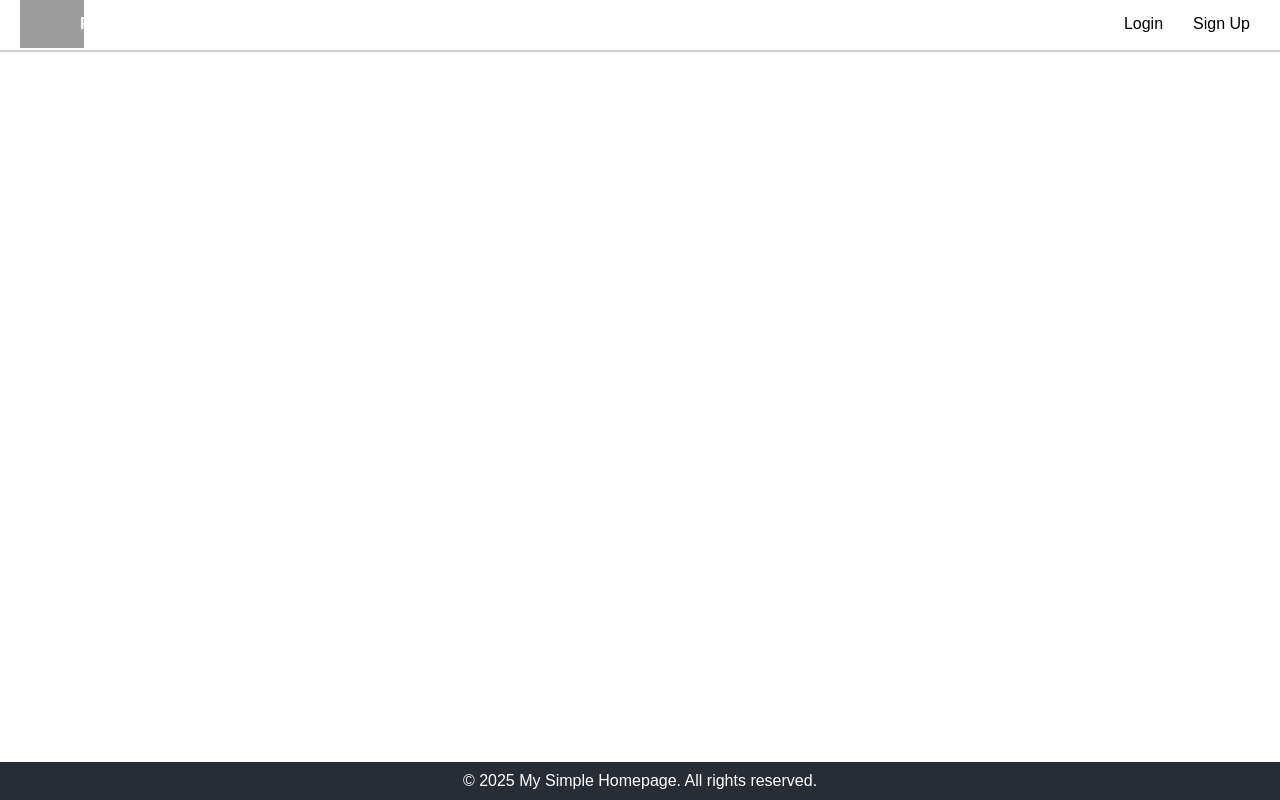
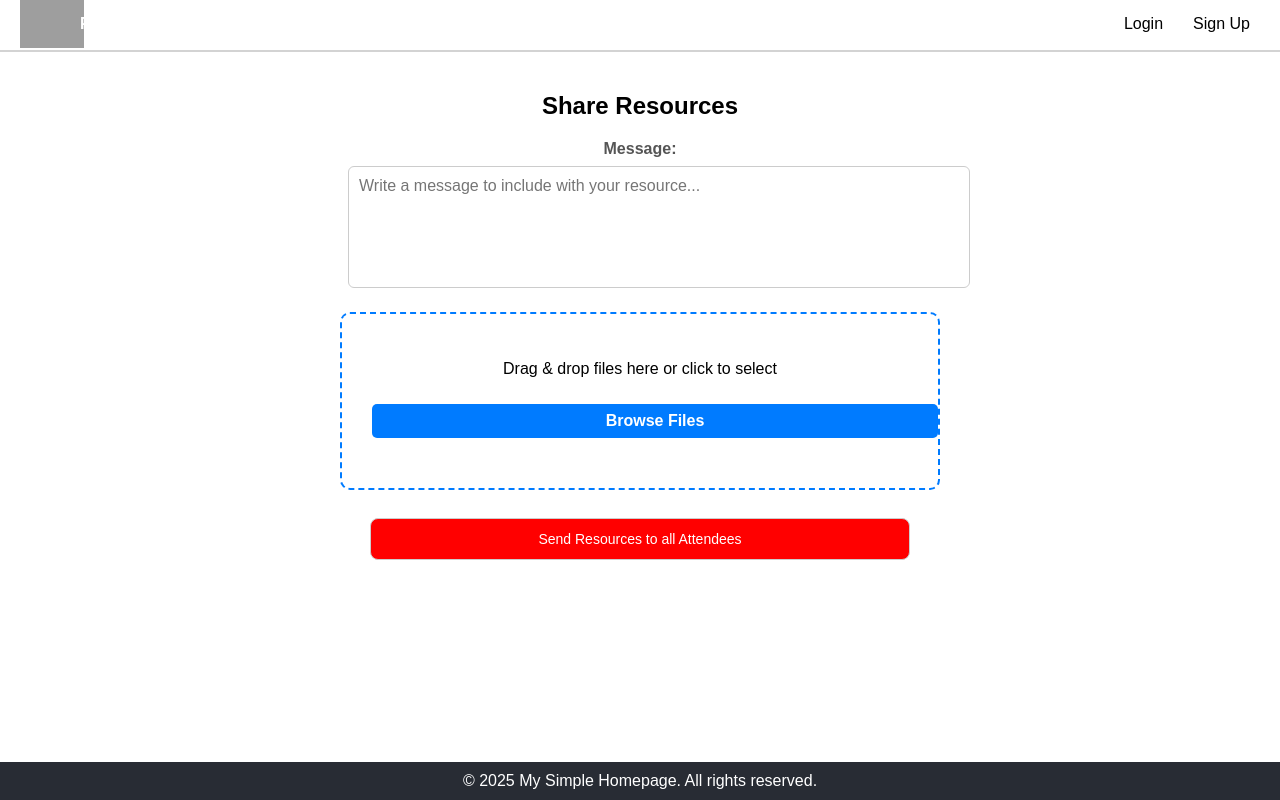
Before and after one commit to Atai-Askarov/soen-343, a React (Create React App) app in the folder frontend/sees-react/: page /share-resources/1 in a window 1280 px wide. Built offline with nearby package versions, Linux system fonts and the light colour scheme; grey boxes are pictures that could not be loaded.

Commit message:
Resource Sharing

```diff
--- a/frontend/sees-react/src/App.jsx
+++ b/frontend/sees-react/src/App.jsx
@@ -13,6 +13,7 @@ import Event from "./pages/eventPage";
 import LandingPage from "./pages/LandingPage";
 import EventDashboard from "./pages/eventDashboard";
 import TicketsPage from "./pages/ticketsPage";
+import ShareResourcePage from "./pages/ShareResources";
 const App = () => {
   return (
     <Router>
@@ -31,6 +32,7 @@ const App = () => {
               <Route path="/eventDashboard/:eventId" element={<EventDashboard />} />
               <Route path="/manage-ticketing/:eventId" element={<TicketsPage />} />
               <Route path="/promotion/:eventId" element={<TicketsPage />} />
+              <Route path="/share-resources/:eventId" element={<ShareResourcePage />} />
             </Routes>
           </main>
           <Footer />
--- /dev/null
+++ b/frontend/sees-react/src/pages/ShareResources.jsx
@@ -0,0 +1,110 @@
+import React, { useEffect, useState, useRef } from "react";
+import { useParams } from "react-router-dom";
+import "./css/ShareResource.css";
+
+const ShareResourcePage = () => {
+  const [message, setMessage] = useState("");
+  const [files, setFiles] = useState([]);
+  const { eventId } = useParams();
+  const dropRef = useRef();
+
+  const handleDrop = (e) => {
+    e.preventDefault();
+    const droppedFiles = Array.from(e.dataTransfer.files);
+    setFiles((prev) => [...prev, ...droppedFiles]);
+  };
+
+  const handleDragOver = (e) => {
+    e.preventDefault();
+  };
+
+  const handleFileChange = (e) => {
+    const selectedFiles = Array.from(e.target.files);
+    setFiles((prev) => [...prev, ...selectedFiles]);
+  };
+
+  const handleRemoveFile = (index) => {
+    const updatedFiles = [...files];
+    updatedFiles.splice(index, 1);
+    setFiles(updatedFiles);
+  };
+
+  const handleSubmit = async () => {
+    try {
+      const formData = new FormData();
+      formData.append("message", message);
+
+      files.forEach((file) => {
+        formData.append("files", file);
+      });
+
+      const response = await fetch(`http://localhost:5000/share-resource/${eventId}`, {
+        method: "POST",
+        body: formData,
+      });
+
+      if (response.ok) {
+        alert("✅ Resource shared successfully!");
+      } else {
+        const errorData = await response.json();
+        console.error("Server error response:", errorData);
+        alert("❌ Failed to share resource.");
+      }
+    } catch (error) {
+      console.error("❌ Error sharing resource:", error);
+      alert("❌ Failed to share resource.");
+    }
+  };
+
+  return (
+    <div className="share-resource-page">
+      <h2>Share Resources</h2>
+
+      <label>Message:</label>
+      <textarea
+        value={message}
+        onChange={(e) => setMessage(e.target.value)}
+        rows={6}
+        placeholder="Write a message to include with your resource..."
+      />
+
+      <div
+        ref={dropRef}
+        className="drop-zone"
+        onDrop={handleDrop}
+        onDragOver={handleDragOver}
+      >
+        <p>Drag & drop files here or click to select</p>
+        <input
+          type="file"
+          multiple
+          onChange={handleFileChange}
+          style={{ display: "none" }}
+          id="fileInput"
+        />
+        <label htmlFor="fileInput" className="file-input-button">
+          Browse Files
+        </label>
+      </div>
+
+      {files.length > 0 && (
+        <ul className="file-list">
+          {files.map((file, index) => (
+            <li key={index}>
+              {file.name}{" "}
+              <button className="remove-btn" onClick={() => handleRemoveFile(index)}>
+                ❌ Remove
+              </button>
+            </li>
+          ))}
+        </ul>
+      )}
+
+      <button className="submit-button" onClick={handleSubmit}>
+        Send Resources to all Attendees
+      </button>
+    </div>
+  );
+};
+
+export default ShareResourcePage;
--- /dev/null
+++ b/frontend/sees-react/src/pages/css/ShareResource.css
@@ -0,0 +1,52 @@
+.share-resource-page {
+    padding: 20px;
+    max-width: 600px;
+    margin: auto;
+    font-family: Arial;
+  }
+
+  textarea {
+    width: 100%;
+    padding: 10px;
+    margin-bottom: 20px;
+    font-size: 1rem;
+    border-radius: 6px;
+    border: 1px solid #ccc;
+  }
+
+  .drop-zone {
+    border: 2px dashed #007bff;
+    padding: 30px;
+    text-align: center;
+    cursor: pointer;
+    border-radius: 10px;
+    margin-bottom: 20px;
+    transition: background-color 0.3s;
+  }
+
+  .drop-zone:hover {
+    background-color: #f0f8ff;
+  }
+
+  .file-input-button {
+    display: inline-block;
+    margin-top: 10px;
+    background-color: #007bff;
+    color: white;
+    padding: 8px 15px;
+    border-radius: 5px;
+    cursor: pointer;
+  }
+
+  .file-list {
+    list-style-type: none;
+    padding: 0;
+  }
+  .remove-btn {
+    margin-left: 10px;
+    background-color: transparent;
+    border: none;
+    color: red;
+    cursor: pointer;
+    font-size: 0.9rem;
+  }
--- a/frontend/sees-react/src/pages/eventDashboard.jsx
+++ b/frontend/sees-react/src/pages/eventDashboard.jsx
@@ -383,7 +383,11 @@ const EventDashboard = () => {
               Re-send Event Details via Email
             </button>
             <button>
+            <Link to={`/share-resources/${eventId}`}
+            style={{ color: 'white', textDecoration: 'none' }}>
               Share Resources to Everyone via Email
+              </Link>
+
             </button>
             </div>
           </div>
```
Also changed, not shown: 4 other files (tests, documents, lock files or other folders).
